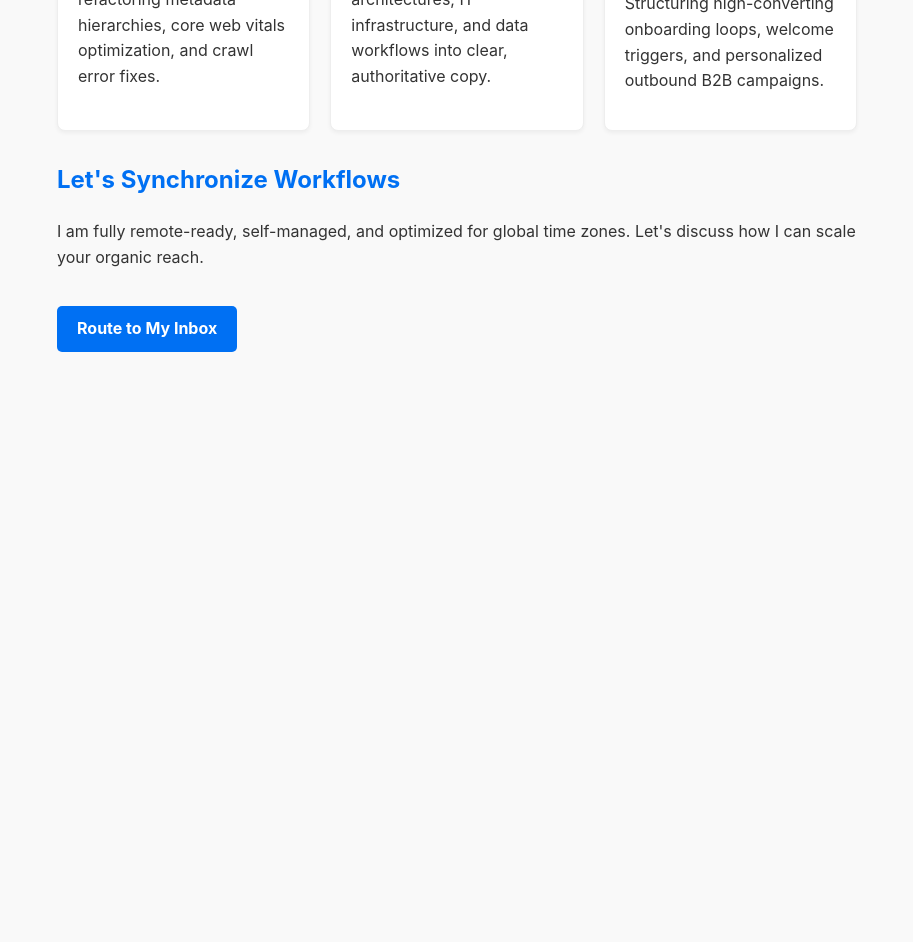
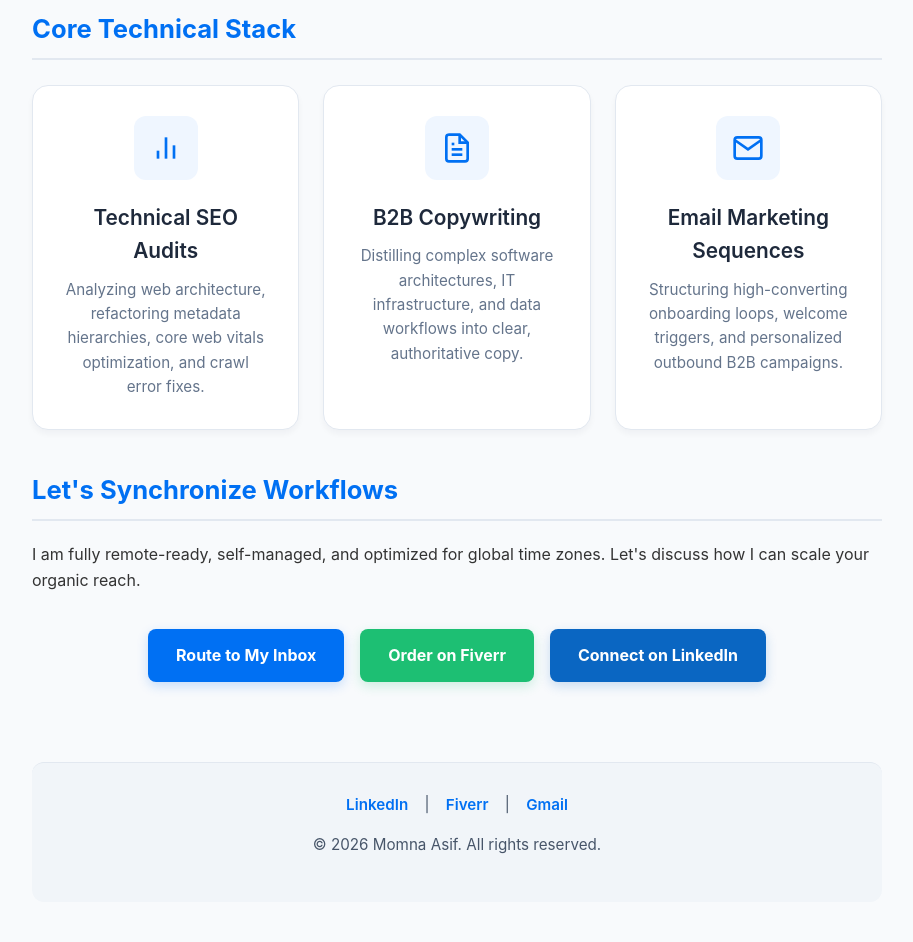
Before and after one commit to moonawriter/moonawriter.github.io, a plain HTML site: page index.html in a window 1280 px wide. Shown: the part 629-1571 px from the top of the page, without its empty margins (183-1096 px from the left). Before the commit the page ends 1021 px from the top, so only its background shows below. Drawn offline with Linux system fonts and the light colour scheme.

Commit message:
Revise styles and enhance contact section
Updated styles for body, header, and card components. Added new buttons for Fiverr and LinkedIn links.

```diff
--- a/index.html
+++ b/index.html
@@ -5,20 +5,54 @@
     <meta name="viewport" content="width=device-width, initial-scale=1.0">
     <title>Momna Asif | Technical Copywriter & SEO Specialist</title>
     <style>
-        body { font-family: -apple-system, BlinkMacSystemFont, 'Segoe UI', Roboto, sans-serif; line-height: 1.6; color: #333; max-width: 800px; margin: 40px auto; padding: 0 20px; background-color: #f9f9f9; }
-        header { border-bottom: 2px solid #0070f3; padding-bottom: 20px; margin-bottom: 40px; }
-        h1 { color: #111; margin-bottom: 5px; }
-        h2 { color: #0070f3; margin-top: 30px; }
-        .tagline { font-size: 1.2rem; color: #666; font-style: italic; }
-        .grid { display: grid; grid-template-columns: repeat(auto-fit, minmax(250px, 1fr)); gap: 20px; margin-top: 20px; }
-        .card { background: white; padding: 20px; border-radius: 8px; box-shadow: 0 2px 4px rgba(0,0,0,0.05); border: 1px solid #eee; }
-        .btn { display: inline-block; background: #0070f3; color: white; padding: 10px 20px; text-decoration: none; border-radius: 5px; font-weight: bold; margin-top: 20px; }
-        .btn:hover { background: #0051a8; }
+        body { font-family: -apple-system, BlinkMacSystemFont, 'Segoe UI', Roboto, sans-serif; line-height: 1.6; color: #333; max-width: 850px; margin: 40px auto; padding: 0 20px; background-color: #f8fafc; }
+        header { border-bottom: 2px solid #0070f3; padding-bottom: 35px; margin-bottom: 40px; text-align: center; }
+
+        /* ELITE HEADER TECH BADGE VECTOR */
+        .header-visual { display: inline-flex; align-items: center; justify-content: center; width: 100px; height: 100px; border-radius: 28px; background: linear-gradient(135deg, #0070f3 0%, #0b468c 100%); color: white; margin-bottom: 20px; box-shadow: 0 10px 25px rgba(0, 112, 243, 0.3); position: relative; overflow: hidden; }
+        .header-visual::before { content: ''; position: absolute; top: -50%; left: -50%; width: 200%; height: 200%; background: linear-gradient(45deg, transparent, rgba(255,255,255,0.15), transparent); transform: rotate(45deg); animation: shine 4s infinite linear; }
+        .header-visual svg { width: 50px; height: 50px; fill: none; stroke: white; stroke-width: 2; stroke-linecap: round; stroke-linejoin: round; }
+
+        @keyframes shine { 0% { transform: translate(-30%, -30%) rotate(45deg); } 100% { transform: translate(30%, 30%) rotate(45deg); } }
+
+        h1 { color: #0f172a; margin-bottom: 5px; font-size: 2.6rem; letter-spacing: -0.75px; font-weight: 800; }
+        h2 { color: #0070f3; margin-top: 40px; border-bottom: 2px solid #e2e8f0; padding-bottom: 8px; font-size: 1.6rem; font-weight: 700; }
+        .tagline { font-size: 1.3rem; color: #475569; font-weight: 500; margin-top: 5px; max-width: 650px; margin-left: auto; margin-right: auto; }
+
+        /* CONTENT STACK CARDS & GRAPHICS */
+        .grid { display: grid; grid-template-columns: repeat(auto-fit, minmax(260px, 1fr)); gap: 24px; margin-top: 25px; }
+        .card { background: white; padding: 30px; border-radius: 16px; box-shadow: 0 4px 6px rgba(15, 23, 42, 0.04); border: 1px solid #e2e8f0; text-align: center; display: flex; flex-direction: column; align-items: center; }
+        .card-visual { width: 64px; height: 64px; background: #eff6ff; border-radius: 12px; display: flex; align-items: center; justify-content: center; margin-bottom: 16px; }
+        .card-visual svg { width: 32px; height: 32px; stroke: #0070f3; stroke-width: 2; fill: none; }
+        .card h3 { margin-top: 5px; margin-bottom: 10px; color: #1e293b; font-size: 1.3rem; font-weight: 600; }
+        .card p { color: #64748b; font-size: 0.95rem; margin: 0; }
+
+        /* OUTBOUND CONVERSION NAVIGATION BUTTONS */
+        .btn-container { display: flex; gap: 16px; margin-top: 35px; justify-content: center; flex-wrap: wrap; }
+        .btn { display: inline-flex; align-items: center; justify-content: center; background: #0070f3; color: white; padding: 14px 28px; text-decoration: none; border-radius: 8px; font-weight: bold; font-size: 1rem; transition: all 0.2s ease; border: none; box-shadow: 0 4px 12px rgba(0, 112, 243, 0.2); }
+        .btn:hover { background: #0051a8; transform: translateY(-2px); box-shadow: 0 6px 16px rgba(0, 112, 243, 0.3); }
+        .btn-secondary { background: #1dbf73; box-shadow: 0 4px 12px rgba(29, 191, 115, 0.2); }
+        .btn-secondary:hover { background: #1aa664; box-shadow: 0 6px 16px rgba(29, 191, 115, 0.3); }
+        .btn-dark { background: #0a66c2; box-shadow: 0 4px 12px rgba(10, 102, 194, 0.2); }
+        .btn-dark:hover { background: #084d93; box-shadow: 0 6px 16px rgba(10, 102, 194, 0.3); }
+
+        footer { margin-top: 80px; padding: 30px; border-top: 1px solid #e2e8f0; text-align: center; color: #475569; font-size: 0.95rem; background-color: #f1f5f9; border-radius: 12px; }
+        .social-links { margin-bottom: 12px; }
+        .social-links a { color: #0070f3; text-decoration: none; margin: 0 12px; font-weight: 600; }
+        .social-links a:hover { text-decoration: underline; }
     </style>
 </head>
 <body>
 
     <header>
+        <!-- MASTER ENGINEER & ARCHITECTURE HEADBOARD ILLUSTRATION -->
+        <div class="header-visual">
+            <svg viewBox="0 0 24 24">
+                <polyline points="16 18 22 12 16 6"></polyline>
+                <polyline points="8 6 2 12 8 18"></polyline>
+                <line x1="14" y1="4" x2="10" y2="20"></line>
+            </svg>
+        </div>
         <h1>Momna Asif</h1>
         <p class="tagline">Technical Copywriter &amp; SEO Specialist | Where Computer Science Meets Conversion Architecture</p>
     </header>
@@ -31,16 +65,43 @@
     <section id="services">
         <h2>Core Technical Stack</h2>
         <div class="grid">
+            <!-- CARD 1: TECHNICAL SEO AUDITS -->
             <div class="card">
+                <div class="card-visual">
+                    <svg viewBox="0 0 24 24">
+                        <line x1="18" y1="20" x2="18" y2="10"></line>
+                        <line x1="12" y1="20" x2="12" y2="4"></line>
+                        <line x1="6" y1="20" x2="6" y2="14"></line>
+                    </svg>
+                </div>
                 <h3>Technical SEO Audits</h3>
                 <p>Analyzing web architecture, refactoring metadata hierarchies, core web vitals optimization, and crawl error fixes.</p>
             </div>
+
+            <!-- CARD 2: B2B TECHNICAL COPYWRITING -->
             <div class="card">
+                <div class="card-visual">
+                    <svg viewBox="0 0 24 24">
+                        <path d="M14 2H6a2 2 0 0 0-2 2v16a2 2 0 0 0 2 2h12a2 2 0 0 0 2-2V8z"></path>
+                        <polyline points="14 2 14 8 20 8"></polyline>
+                        <line x1="16" y1="13" x2="8" y2="13"></line>
+                        <line x1="16" y1="17" x2="8" y2="17"></line>
+                        <polyline points="10 9 9 9 8 9"></polyline>
+                    </svg>
+                </div>
                 <h3>B2B Copywriting</h3>
                 <p>Distilling complex software architectures, IT infrastructure, and data workflows into clear, authoritative copy.</p>
             </div>
+
+            <!-- CARD 3: EMAIL CONVERSION SEQUENCES -->
             <div class="card">
-                <h3>Email Conversion Sequences</h3>
+                <div class="card-visual">
+                    <svg viewBox="0 0 24 24">
+                        <path d="M4 4h16c1.1 0 2 .9 2 2v12c0 1.1-.9 2-2 2H4c-1.1 0-2-.9-2-2V6c0-1.1.9-2 2-2z"></path>
+                        <polyline points="22,6 12,13 2,6"></polyline>
+                    </svg>
+                </div>
+                <h3>Email Marketing Sequences</h3>
                 <p>Structuring high-converting onboarding loops, welcome triggers, and personalized outbound B2B campaigns.</p>
             </div>
         </div>
@@ -49,8 +110,22 @@
     <section id="contact">
         <h2>Let's Synchronize Workflows</h2>
         <p>I am fully remote-ready, self-managed, and optimized for global time zones. Let's discuss how I can scale your organic reach.</p>
-        <a href="mailto:momnaasif770@gmail.com" class="btn">Route to My Inbox</a>
+
+        <div class="btn-container">
+            <a href="mailto:momnaasif770@gmail.com" class="btn">Route to My Inbox</a>
+            <a href="https://fiverr.com" target="_blank" class="btn btn-secondary">Order on Fiverr</a>
+            <a href="https://linkedin.com" target="_blank" class="btn btn-dark">Connect on LinkedIn</a>
+        </div>
     </section>
+
+    <footer>
+        <div class="social-links">
+            <a href="https://linkedin.com" target="_blank">LinkedIn</a> |
+            <a href="https://fiverr.com" target="_blank">Fiverr</a> |
+            <a href="mailto:momnaasif770@gmail.com">Gmail</a>
+        </div>
+        <p style="margin-top: 15px;">&copy; 2026 Momna Asif. All rights reserved.</p>
+    </footer>
 
 </body>
 </html>
```
